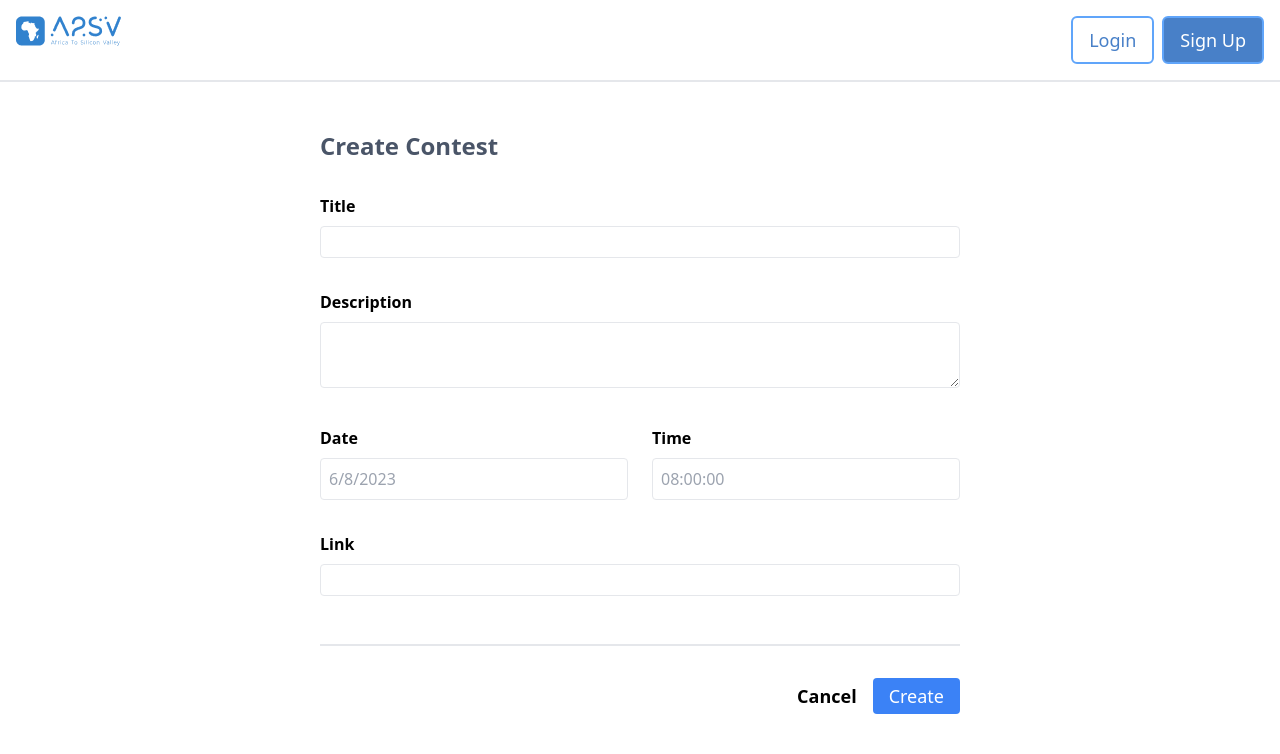
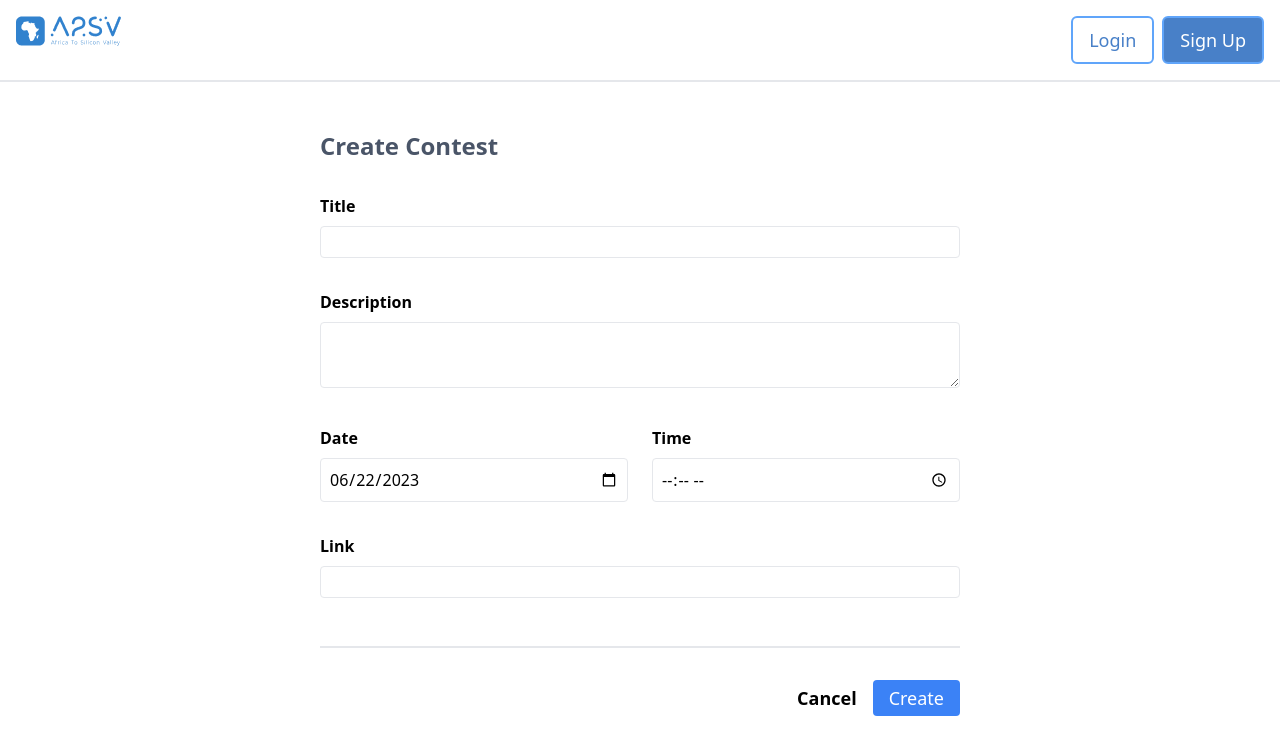
Before and after one commit to Endalebob/community-portal, a Next.js app: page /contest/create-contest in a window 1280 px wide. Shown: the top 754 px of the page. Built offline with nearby package versions, Linux system fonts and the light colour scheme.

Commit message:
fix input types for create contest type

```diff
--- /dev/null
+++ b/src/pages/api/create-contest.ts
@@ -0,0 +1,18 @@
+import Contest from '<@>/types/contest';
+import { NextApiRequest, NextApiResponse } from 'next';
+
+export default function handler(req: NextApiRequest, res: NextApiResponse) {
+  if (req.method === 'POST') {
+    // Handle the POST request
+    // You can access the request body using req.body
+    const {title, description, date, time, link} = req.body;
+
+    // Process the data as needed
+
+    // Return a response
+    res.status(200).json({ message: 'POST request successful', title, description, date, time, link});
+  } else {
+    // Handle other HTTP methods
+    res.status(405).json({ message: 'Method Not Allowed' });
+  }
+}
--- a/src/pages/contest/create-contest.tsx
+++ b/src/pages/contest/create-contest.tsx
@@ -4,9 +4,10 @@ import { useCreateContestMutation } from "<@>/store/contest/contest-api";
 const ContestForm = () => {
   const [title, setTitle] = useState("");
   const [description, setDescription] = useState("");
-  const [date, setDate] = useState("");
+  const [date, setDate] = useState<Date>(new Date());
   const [time, setTime] = useState("");
   const [link, setLink] = useState("");
+  const [dateError, setDateError] = useState("");
 
   const [createContest, { isLoading }] = useCreateContestMutation();
 
@@ -16,6 +17,12 @@ const ContestForm = () => {
     if (!title || !description || !date || !time || !link) {
       // Handle form validation error
       alert("Please fill in all fields");
+      return;
+    }
+
+    const isValidDate = !isNaN(Date.parse(date.toDateString()));
+    if (!isValidDate) {
+      setDateError("Please enter a valid date");
       return;
     }
 
@@ -29,11 +36,11 @@ const ContestForm = () => {
       };
 
       await createContest(contest).unwrap();
-
+      console.log(contest);
       // Contest creation successful, reset form fields
       setTitle("");
       setDescription("");
-      setDate("");
+      setDate(new Date());
       setTime("");
       setLink("");
     } catch (error) {
@@ -43,10 +50,7 @@ const ContestForm = () => {
   };
 
   return (
-    <form
-      onSubmit={handleSubmit}
-      className="w-1/2 mx-auto mt-8 my-auto xl:h-full h-80"
-    >
+    <form onSubmit={handleSubmit} className="w-1/2 mx-auto mt-8 h-full">
       <div>
         <h1 className="pt-4 pb-8 text-2xl text-secondary-text font-semibold">
           Create Contest
@@ -81,25 +85,26 @@ const ContestForm = () => {
             Date
           </label>
           <input
-            type="text"
+            type="date"
             id="date"
-            value={date}
-            onChange={(e) => setDate(e.target.value)}
+            value={date.toISOString().split("T")[0]}
+            onChange={(e) => setDate(new Date(e.target.value))}
             className="w-full p-2 border rounded focus:outline-none"
             placeholder="6/8/2023"
           />
+          {dateError && <p className="text-red-500">{dateError}</p>}
         </div>
         <div className="mb-8 col-span-1">
           <label htmlFor="time" className="block mb-2 font-semibold">
             Time
           </label>
           <input
-            type="text"
+            type="time"
             id="time"
             value={time}
             onChange={(e) => setTime(e.target.value)}
             className="w-full p-2 border rounded focus:outline-none"
-            placeholder="08:00:00"
+            placeholder="08:00"
           />
         </div>
       </div>
--- a/src/store/contest/contest-api.tsx
+++ b/src/store/contest/contest-api.tsx
@@ -6,7 +6,7 @@ export const contestsApi = createApi({
   endpoints: (builder) => ({
     createContest: builder.mutation<any, Partial<Contest>>({
       query: (contest) => ({
-        url: "/contests",
+        url: "/create-contest",
         method: "POST",
         body: contest,
       }),
--- a/src/types/contest.ts
+++ b/src/types/contest.ts
@@ -2,7 +2,7 @@
 export default interface Contest {
     title: string;
     description: string;
-    date: string;
+    date: Date;
     time: string;
     link: string;
   }
```
Also changed, not shown: src/pages/api/hello.ts (line endings or trailing spaces).
